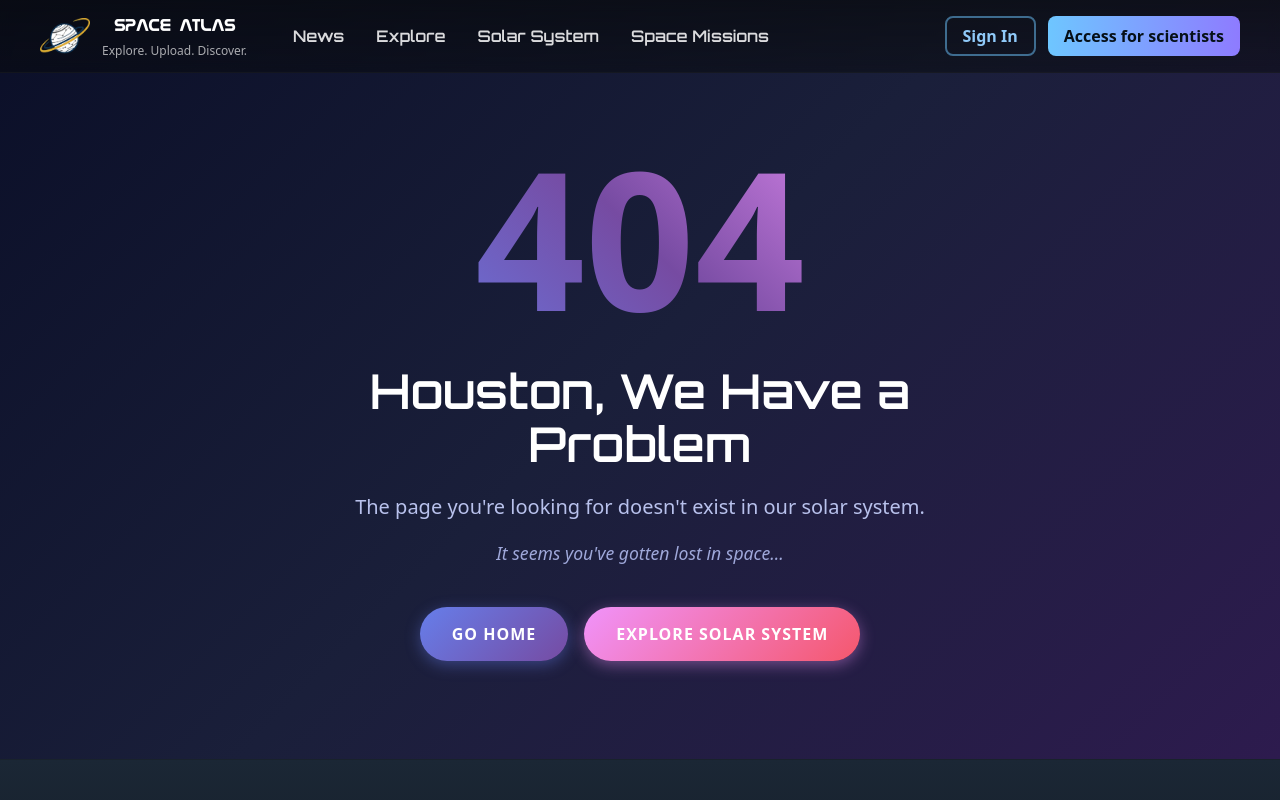
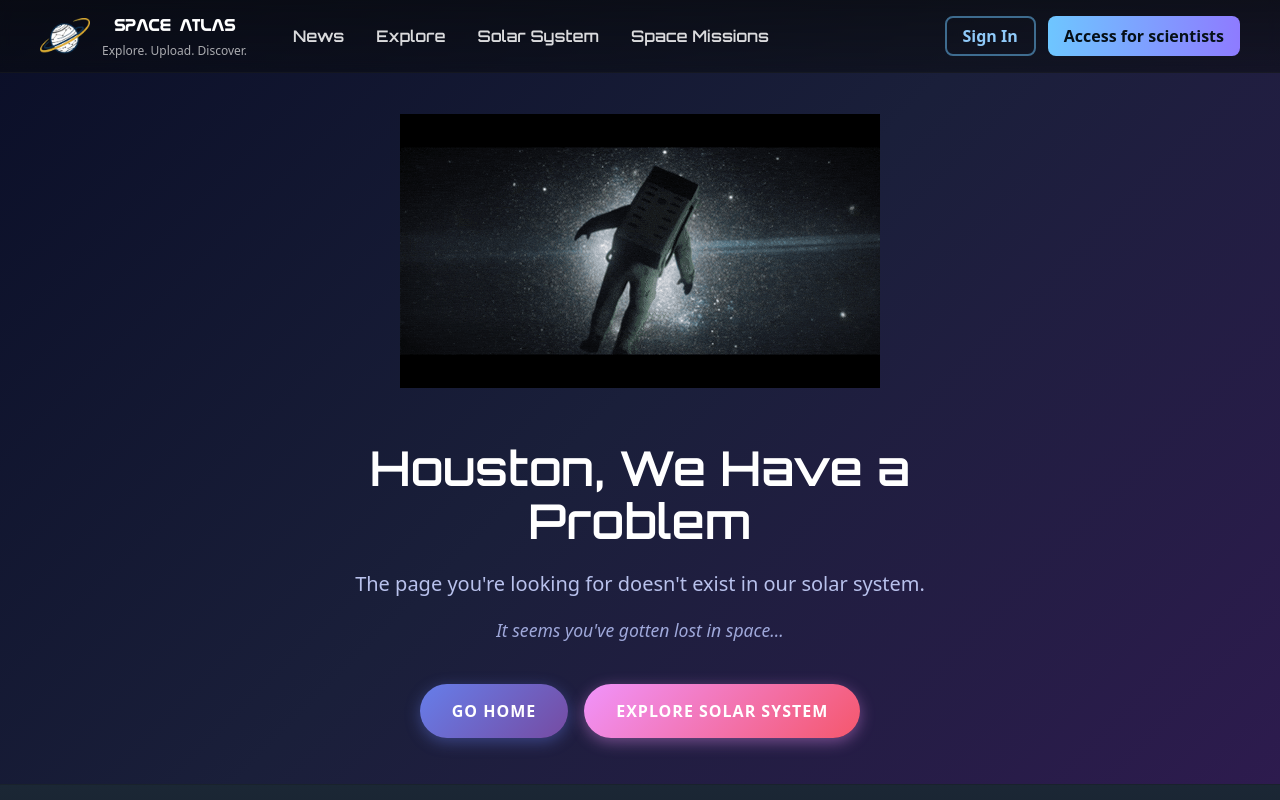
Before and after one commit to josanchdev/Space-Atlas, a React (Vite) app in the folder frontend/: page /1 in a window 1280 px wide. Shown: the top 800 px of the page. Built offline with nearby package versions, Linux system fonts and the light colour scheme.

Commit message:
Gif añadido

```diff
--- a/frontend/src/pages/NotFoundPage.jsx
+++ b/frontend/src/pages/NotFoundPage.jsx
@@ -1,5 +1,6 @@
 import { useNavigate } from 'react-router-dom'
 import '../styles/notFound.css'
+import errorGif from '../assets/errorGif/gifError.gif'
 
 function NotFoundPage() {
   const navigate = useNavigate()
@@ -7,7 +8,9 @@ function NotFoundPage() {
   return (
     <div className="not-found-container">
       <div className="not-found-content">
-        <div className="error-code">404</div>
+        <div className="error-code">
+            <img src={errorGif} alt="Error animation" style={{ maxWidth: '100%', height: 'auto' }}/>
+        </div>
         <h1 className="error-title">Houston, We Have a Problem</h1>
         <p className="error-description">
           The page you're looking for doesn't exist in our solar system.
--- a/frontend/src/styles/notFound.css
+++ b/frontend/src/styles/notFound.css
@@ -8,7 +8,7 @@
   overflow: hidden;
   padding: 2rem;
   padding-top: calc(84px + 2rem);
-  margin-top: -125px;
+  margin-top: -100px;
   box-sizing: border-box;
 }
 
```
Also changed, not shown: frontend/src/assets/errorGif/gifError.gif (added).
